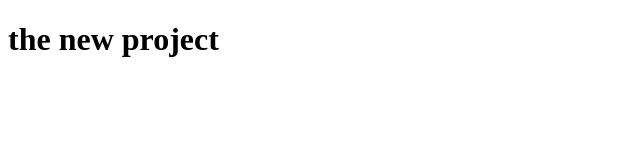
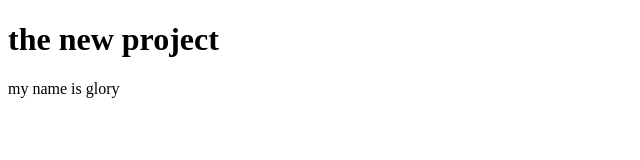
Before and after one commit to WinniG12/NewProject, a plain HTML site: page index.html in a window 1280 px wide. Shown: the whole page, without its empty margins (0-640 px from the left). Drawn offline with Linux system fonts and the light colour scheme.

Commit message:
new change

```diff
--- a/index.html
+++ b/index.html
@@ -8,5 +8,6 @@
 </head>
 <body>
   <h1>the new project</h1>
+  <p>my name is glory</p>
 </body>
 </html>
```
